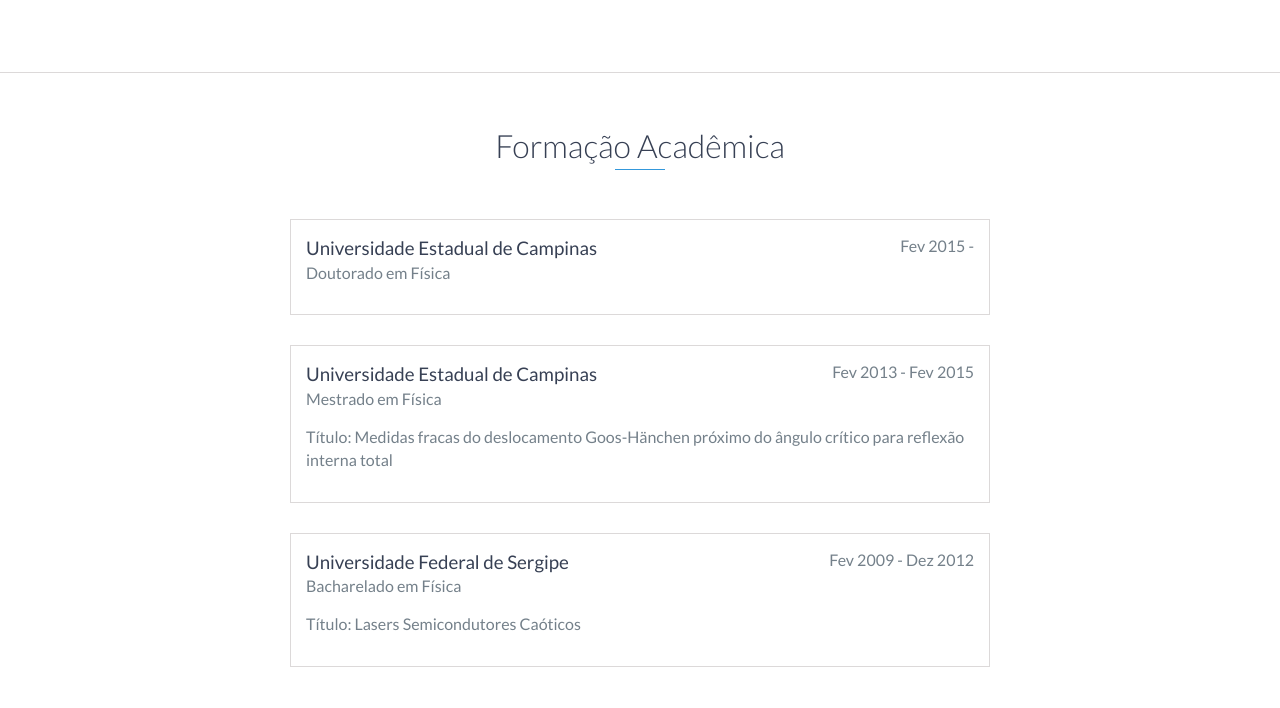
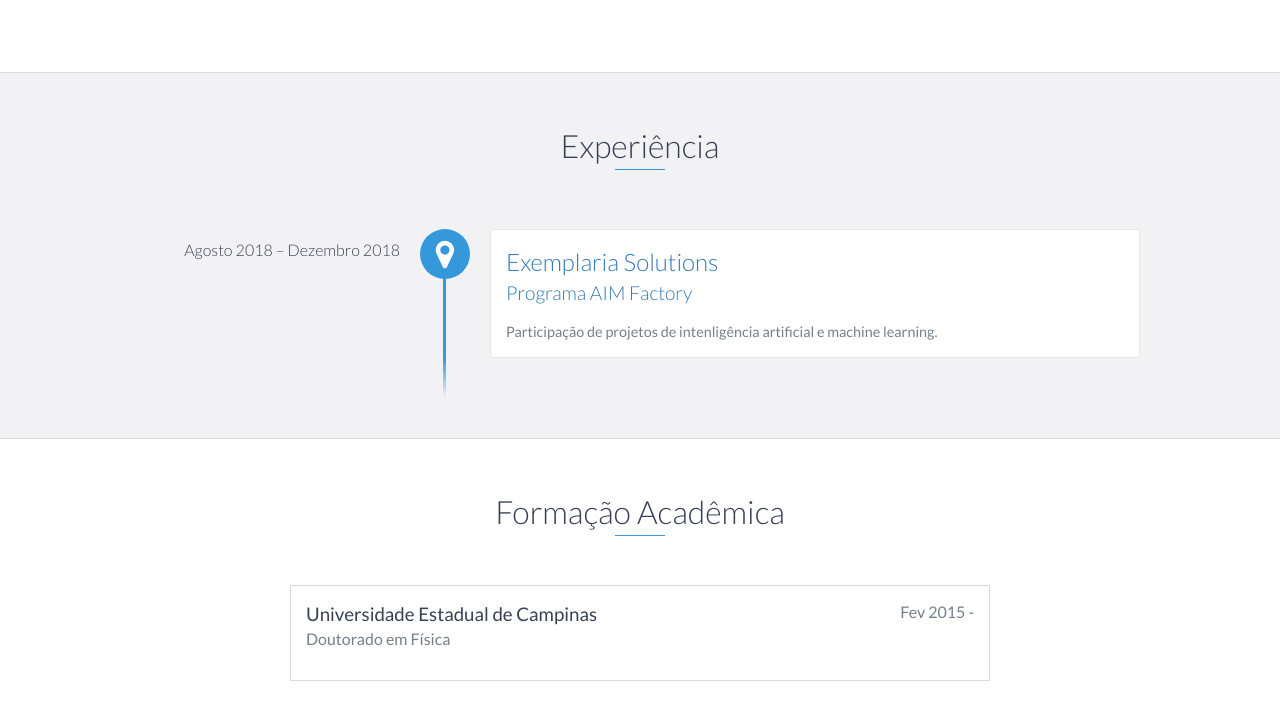
Before and after one commit to Octavio-Santana/Octavio-Santana.github.io, a website: page index.html in a window 1280 px wide. Shown: the part 1137-1845 px from the top of the page. Drawn offline with nearby package versions, Linux system fonts and the light colour scheme.

Commit message:
Inserindo experiencia no portfolio

```diff
--- a/index.html
+++ b/index.html
@@ -99,30 +99,22 @@
     </div>
     <!-- End #about -->
 
-    <!--div id="experience" class="background-alt">
-        <h2 class="heading">Experience</h2>
+    <div id="experience" class="background-alt">
+        <h2 class="heading">Experiência</h2>
         <div id="experience-timeline">
-            <div data-date="September 2015 – September 2016">
-                <h3>Employer Name</h3>
-                <h4>Job Title</h4>
+            <div data-date="Agosto 2018 – Dezembro 2018">
+                <h3>
+                    <a href="https://www.exemplarias.com/" target="_blank">
+                        Exemplaria Solutions
+                    </a>
+                </h3>
+                <h4>
+                    <a href="images/Certificado_AIM_Octavio.jpeg" target="_blank">
+                        Programa AIM Factory
+                    </a>
+                </h4>
                 <p>
-                    Lorem ipsum dolor sit amet, consectetur adipiscing elit. Curabitur in iaculis ex. Etiam volutpat laoreet urna. Morbi ut tortor nec nulla commodo malesuada sit amet vel lacus. Fusce eget efficitur libero. Morbi dapibus porta quam laoreet placerat.
-                </p>
-            </div>
-
-            <div data-date="September 2015 – September 2016">
-                <h3>Employer Name</h3>
-                <h4>Job Title</h4>
-                <p>
-                    Lorem ipsum dolor sit amet, consectetur adipiscing elit. Curabitur in iaculis ex. Etiam volutpat laoreet urna. Morbi ut tortor nec nulla commodo malesuada sit amet vel lacus. Fusce eget efficitur libero. Morbi dapibus porta quam laoreet placerat.
-                </p>
-            </div>
-
-            <div data-date="September 2015 – September 2016">
-                <h3>Employer Name</h3>
-                <h4>Job Title</h4>
-                <p>
-                    Lorem ipsum dolor sit amet, consectetur adipiscing elit. Curabitur in iaculis ex. Etiam volutpat laoreet urna. Morbi ut tortor nec nulla commodo malesuada sit amet vel lacus. Fusce eget efficitur libero. Morbi dapibus porta quam laoreet placerat.
+                    Participação de projetos de intenligência artificial e machine learning.
                 </p>
             </div>
         </div>
@@ -429,6 +421,7 @@
             <li>Selenium</li>
             <li>Scikit-learn</li>
             <li>Flask</li>
+            <li>Excel</li>
         </ul>
     </div>
     <!-- End #skills -->
```
Also changed, not shown: images/Certificado_AIM_Octavio.jpeg (added).
